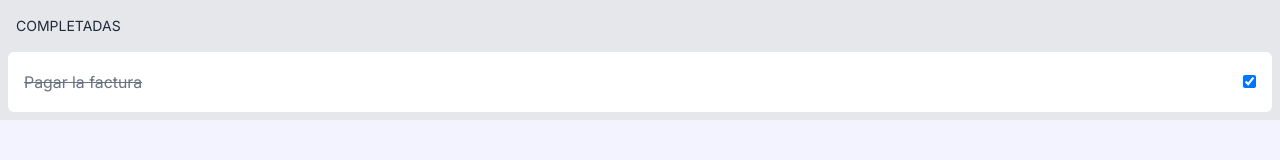
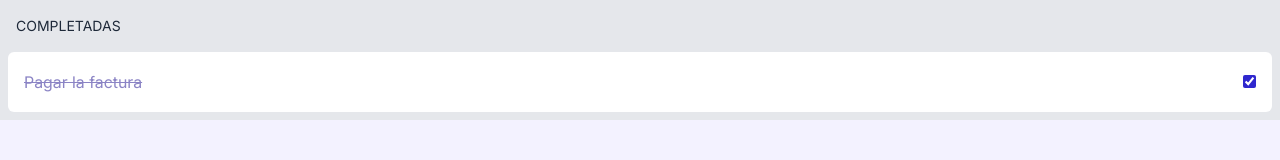
Before and after one commit to AdrielHercules/todolist-frontend, an Angular app: page /tasks/1 in a window 1280 px wide. Shown: the part 532-692 px from the top of the page. Built offline with nearby package versions, Linux system fonts and the light colour scheme.

Commit message:
Update task-item style

```diff
--- a/src/app/task-page/task-item/task-item.component.html
+++ b/src/app/task-page/task-item/task-item.component.html
@@ -1,16 +1,16 @@
 <div
-  class="flex h-15 content-center items-center rounded-md align-middle select-none hover:cursor-pointer hover:bg-blue-100"
+  class="flex h-15 content-center items-center rounded-md align-middle select-none hover:cursor-pointer hover:border-l-4 hover:border-primary hover:bg-accent"
   [ngClass]="{
     'border-1': isSelected(),
-    'bg-gray-200': isSelected(),
-    'bg-white': !isSelected(),
+    'bg-card': !isSelected(),
+    'bg-accent': isSelected(),
   }"
 >
   <div class="w-full p-4" appLongPress [duration]="250" (longPress)="onLongPress()" (shortPress)="onShortPress()">
     <p
       [ngClass]="{
         'line-through': task().completed,
-        'text-gray-500': task().completed,
+        'text-secondary-text': task().completed,
       }"
     >
       {{ task().text }}
@@ -23,6 +23,7 @@
       type="checkbox"
       placeholder="True"
       (click)="onCheck($event); $event.stopPropagation()"
+      class="accent-primary"
     />
   </div>
 </div>
```
